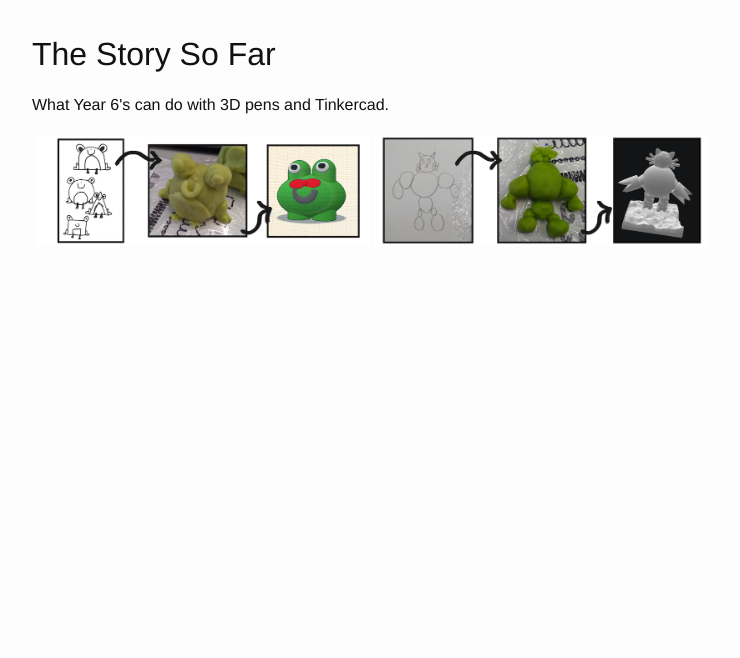
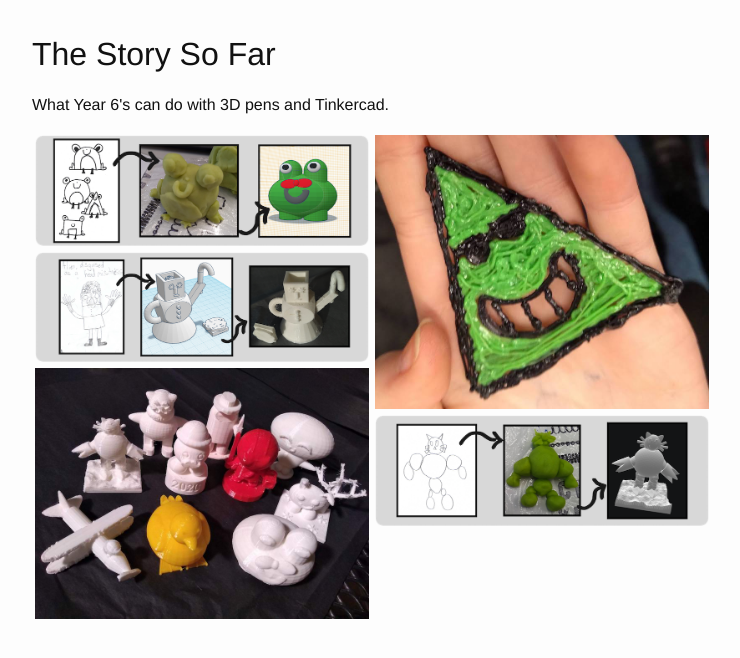
Before and after one commit to saramoohead/engineering-your-story, a Jekyll site: the page story_so_far/story-so-far.html, which Jekyll copies as it is, in a window 1280 px wide. Shown: the top 658 px of the page, without its empty margins (268-1008 px from the left). Built offline with Jekyll 4.4.1, drawn with Linux system fonts in a browser that asks for light colours; comment, search, counter and statistics services are not loaded.

Commit message:
Add details and images to the gallery

```diff
--- a/story_so_far/story-so-far.html
+++ b/story_so_far/story-so-far.html
@@ -43,16 +43,43 @@
             <a href="/assets/photography/story_so_far/ProgressionFrog1786x592.png"
             data-responsive=" /assets/photography/story_so_far/ProgressionFrog1786x592.png 1786"
             class="image"
+            data-sub-html="&lt;div class='lg-toolbar caption'&gt;&lt;h4&gt;A Frog&lt;/h4&gt;&lt;p&gt;with a lot of personality&lt;/p&gt;&lt;/div&gt;">
+              <img alt="Frog" src="/assets/photography/story_so_far/ProgressionFrog800x265.png" />
+            </a>
+          </div>
+
+          <div class="image-wrapper">
+            <a href="/assets/photography/story_so_far/GreenTrianglePen1786x1449.jpg"
+            data-responsive=" /assets/photography/story_so_far/GreenTrianglePen1786x1449.jpg 1786"
+            class="image"
+            data-sub-html="&lt;div class='lg-toolbar caption'&gt;&lt;h4&gt;Group Shot #2&lt;/h4&gt;&lt;p&gt;&lt;/p&gt;&lt;/div&gt;">
+              <img alt="Group shot of 3D prints" src="/assets/photography/story_so_far/GreenTrianglePen800x656.jpg" />
+            </a>
+          </div>
+
+          <div class="image-wrapper">
+            <a href="/assets/photography/story_so_far/ProgressionAlienHeadmistress1786x592.png"
+            data-responsive=" /assets/photography/story_so_far/ProgressionAlienHeadmistress1786x592.png 1786"
+            class="image"
             data-sub-html="&lt;div class='lg-toolbar caption'&gt;&lt;h4&gt;The Alien Headmistress&lt;/h4&gt;&lt;p&gt;with removable head and asteroid brain inside&lt;/p&gt;&lt;/div&gt;">
-              <img alt="AlienHeadmistress" src="/assets/photography/story_so_far/ProgressionFrog800x265.png" />
+              <img alt="AlienHeadmistress" src="/assets/photography/story_so_far/ProgressionAlienHeadmistress800x265.png" />
+            </a>
+          </div>
+
+          <div class="image-wrapper">
+            <a href="/assets/photography/story_so_far/GEveryonePrints1786x1340.jpg"
+            data-responsive=" /assets/photography/story_so_far/GEveryonePrints1786x1340.jpg 1786"
+            class="image"
+            data-sub-html="&lt;div class='lg-toolbar caption'&gt;&lt;h4&gt;Group Shot #2&lt;/h4&gt;&lt;p&gt;&lt;/p&gt;&lt;/div&gt;">
+              <img alt="Group shot of several 3D prints" src="/assets/photography/story_so_far/GEveryonePrints800x600.jpg" />
             </a>
           </div>
 
           <div class="image-wrapper">
             <a href="/assets/photography/story_so_far/ProgressionCat1786x592.png"
-            data-responsive=" /assets/photography/ghent-light-festival/part1/Lichtfestival-0012-1414x2121.jpg 1414, /assets/photography/ghent-light-festival/part1/Lichtfestival-0012-1999x2999.jpg 1999, /assets/photography/ghent-light-festival/part1/Lichtfestival-0012-2828x4242.jpg 2828"
+            data-responsive=" /assets/photography/story_so_far/ProgressionCat1786x592.png 1786"
             class="image"
-            data-sub-html="&lt;div class='lg-toolbar caption'&gt;&lt;h4&gt;Hero Cat&lt;/h4&gt;&lt;p&gt;Re-Construct/&quot;Den djoef&quot; by I-Illusions&lt;/p&gt;&lt;/div&gt;">
+            data-sub-html="&lt;div class='lg-toolbar caption'&gt;&lt;h4&gt;Hero Cat&lt;/h4&gt;&lt;p&gt;with Mech arms&lt;/p&gt;&lt;/div&gt;">
               <img alt="HeroCat" src="/assets/photography/story_so_far/ProgressionCat800x265.png" />
             </a>
           </div>
```
Also changed, not shown: assets/photography/story_so_far/GEveryonePrints1786x1340.jpg (added), assets/photography/story_so_far/GEveryonePrints800x600.jpg (added), assets/photography/story_so_far/GreenTrianglePen1786x1449.jpg (added), assets/photography/story_so_far/GreenTrianglePen800x656.jpg (added), assets/photography/story_so_far/ProgressionAlienHeadistress1786x592.png (deleted), assets/photography/story_so_far/ProgressionAlienHeadistress800x265.png (deleted), assets/photography/story_so_far/ProgressionAlienHeadmistress1786x592.png (added), assets/photography/story_so_far/ProgressionAlienHeadmistress800x265.png (added), assets/photography/story_so_far/ProgressionCat1786x592.png, assets/photography/story_so_far/ProgressionCat800x265.png, assets/photography/story_so_far/ProgressionFrog1786x592.png, assets/photography/story_so_far/ProgressionFrog800x265.png.
